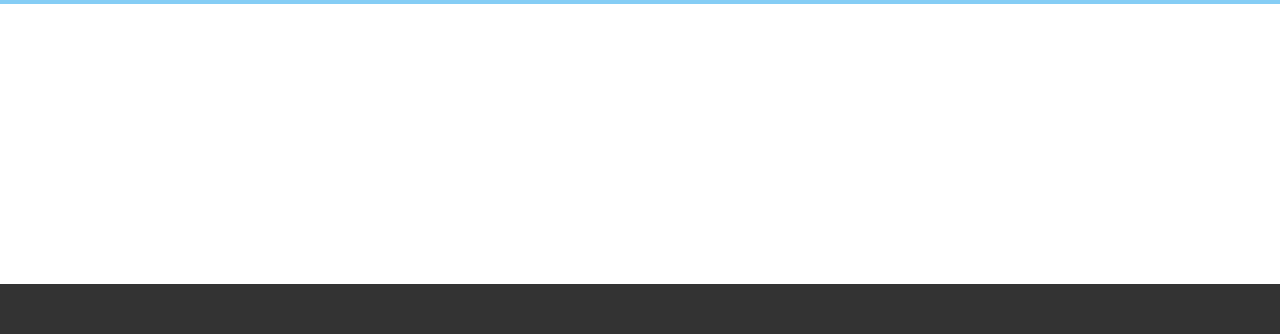
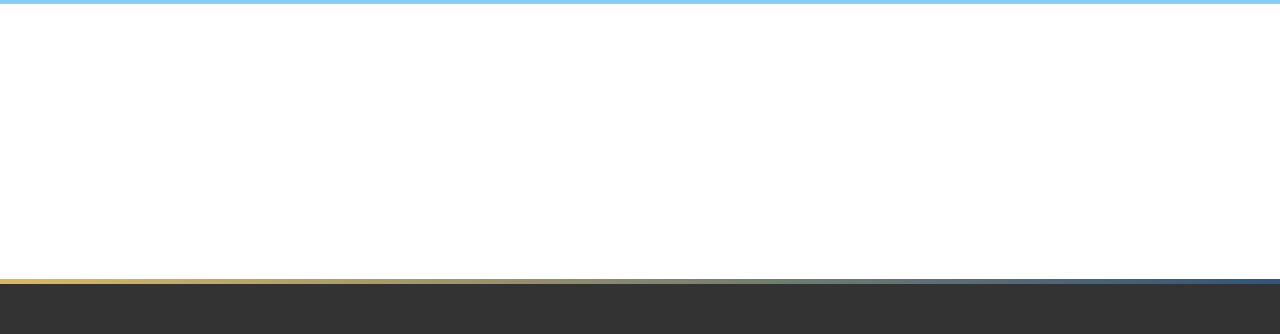
Before and after one commit to lucasbvictorino/Proj_Adote_um_Lobinho_Grupo4, a website: page frontend/components/headerFooter.html in a window 1280 px wide. Shown: the part 147-481 px from the top of the page. Drawn offline with Linux system fonts and the light colour scheme; a web font is replaced by a local one.

Commit message:
Adição de linha gradiente acima do footer

```diff
--- a/frontend/components/headerFooter.css
+++ b/frontend/components/headerFooter.css
@@ -24,6 +24,8 @@ header{
     justify-content: center;
 
 }
+
+
 
 .header-container{
     width: 80%;
@@ -53,6 +55,13 @@ header{
 
 .header-container a:hover{
     background-size: 65% 5px;
+}
+
+aside{
+    width: 100%;
+    height: 5px;
+    background: linear-gradient(270deg, #2C5680 0%, #DEB959 100%);
+
 }
 
 footer{
--- a/frontend/components/headerFooter.html
+++ b/frontend/components/headerFooter.html
@@ -27,6 +27,7 @@
 
     </main>
 
+    <aside></aside>
     <footer>
       <div class="footer-container">
         <div class="info-wrapper">
```
